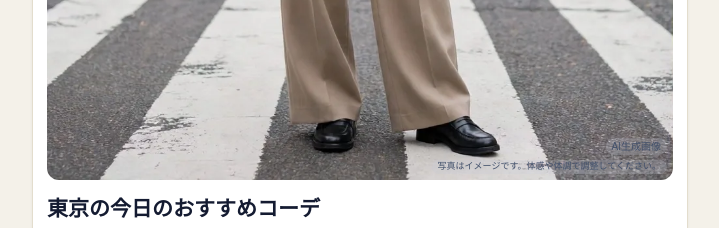
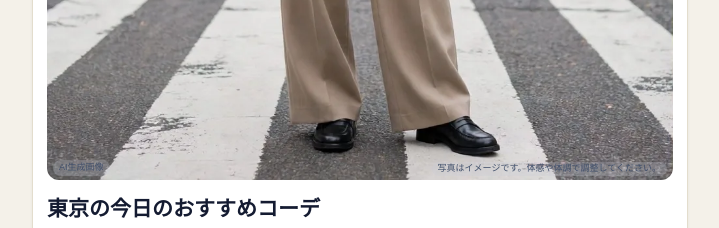
Before and after one commit to DBW-cyber/mlucky-fashion, a plain HTML site: page index.html in a window 1280 px wide. Shown: the part 1420-1648 px from the top of the page, without its empty margins (280-999 px from the left). Drawn offline with Linux system fonts and the light colour scheme.

Commit message:
Detail photo: AI label left, 9px, aligned with disclaimer, pair 2px lower

```diff
--- a/index.html
+++ b/index.html
@@ -118,8 +118,8 @@ label.lab{font-size:13px;font-weight:700;color:#5c6478;display:block;margin-top:
 .big{font-size:21px;font-weight:800;color:#141b31}
 .photo{width:100%;border-radius:12px;display:block}
 .phwrap{position:relative;display:block}
-.phnote{position:absolute;right:6px;bottom:6px;font-size:9px;line-height:1.3;color:#42506b;background:rgba(198,204,214,.25);padding:1px 6px;border-radius:999px;white-space:nowrap;pointer-events:none}
-.dph .aitag{bottom:25px}
+.phnote{position:absolute;right:6px;bottom:4px;font-size:9px;line-height:1.3;color:#42506b;background:rgba(198,204,214,.25);padding:1px 6px;border-radius:999px;white-space:nowrap;pointer-events:none}
+.dph .aitag{left:6px;right:auto;bottom:4px;font-size:9px}
 .aitag{position:absolute;right:6px;bottom:6px;font-size:10px;line-height:1.3;color:#42506b;background:rgba(198,204,214,.25);padding:2px 6px;border-radius:999px;pointer-events:none}
 ul.items{margin:8px 0 4px;padding-left:20px}
 ul.items li{margin:3px 0;font-size:16.5px}
```
